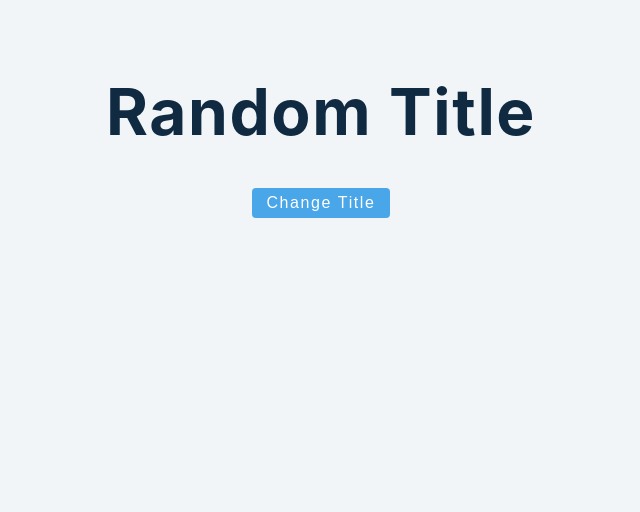
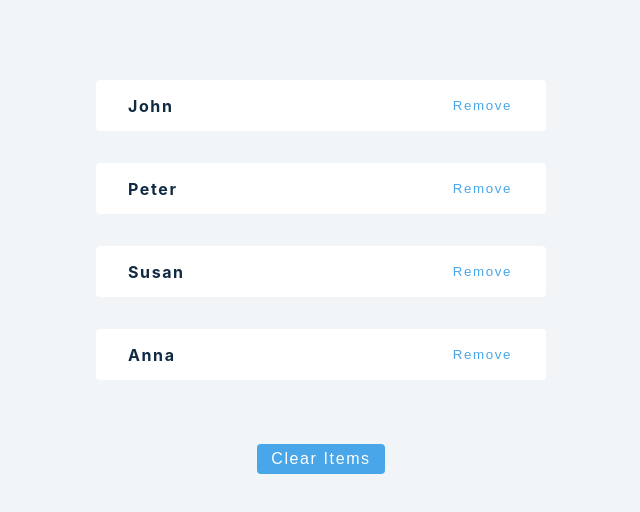
Before and after one commit to B0llu/react-start, a React (Create React App) app: page / in a window 1280 px wide. Shown: the top 512 px of the page, without its empty margins (319-959 px from the left). Built offline with nearby package versions, Linux system fonts and the light colour scheme.

Commit message:
useStateArry

```diff
--- a/src/App.js
+++ b/src/App.js
@@ -1,5 +1,5 @@
 import React from "react";
-import Setup from './tutorial/1-useState/setup/2-useState-basics'
+import Setup from './tutorial/1-useState/setup/3-useState-array'
 
 
 function App() {
--- a/src/tutorial/1-useState/setup/3-useState-array.js
+++ b/src/tutorial/1-useState/setup/3-useState-array.js
@@ -2,7 +2,26 @@ import React from 'react';
 import { data } from '../../../data';
 
 const UseStateArray = () => {
-  return <h2>useState array example</h2>;
+  const [people, setPeople] = React.useState(data)
+
+  const removeItem = (id) => {
+    let newPeople = people.filter((person) => person.id !== id)
+    setPeople(newPeople)
+  }
+  return (
+    <>
+    {people.map((person) => {
+      const {id,name} = person
+      return <div key={id} className='item'>
+        <h4>{name}</h4>
+        <button onClick={() => removeItem(id)}>Remove</button>
+      </div>
+    })}
+    <button className="btn" onClick={() => setPeople([])}>
+      clear items
+    </button>
+    </>
+  );
 };
 
 export default UseStateArray;
```
